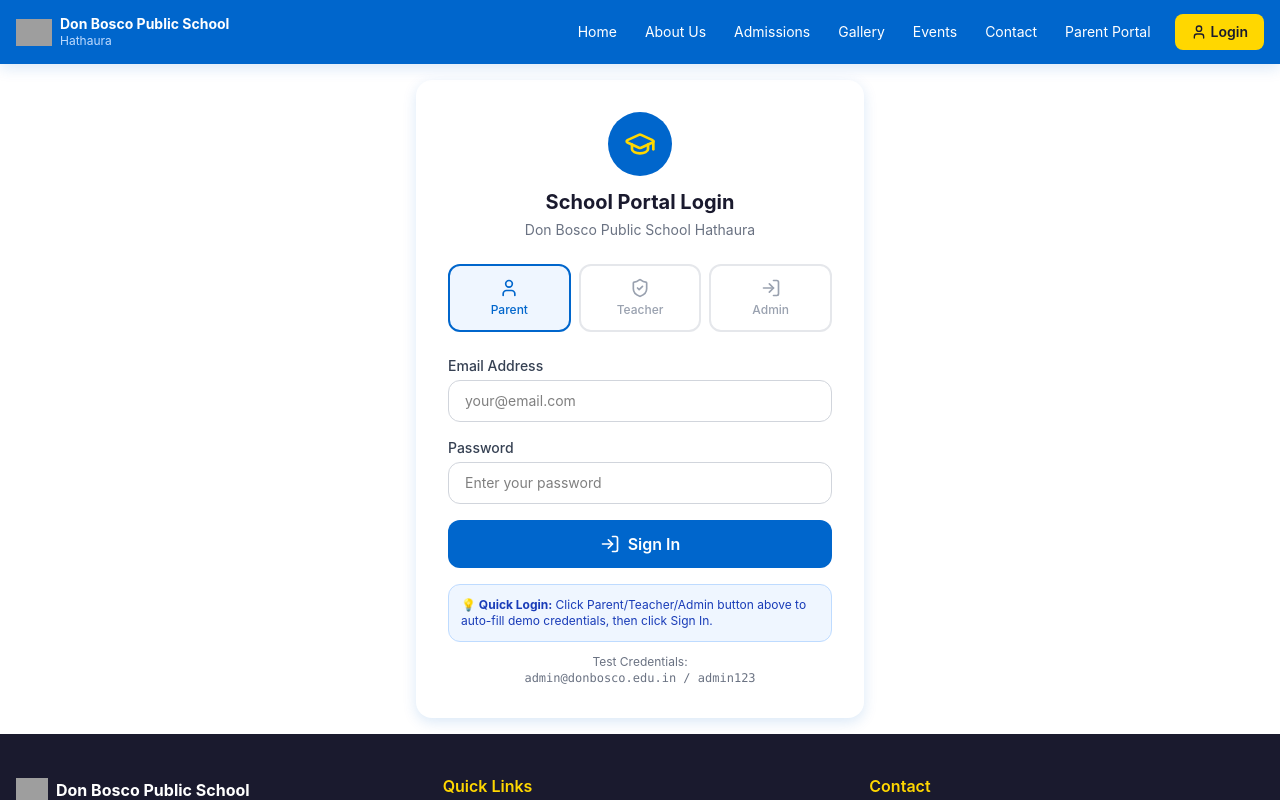
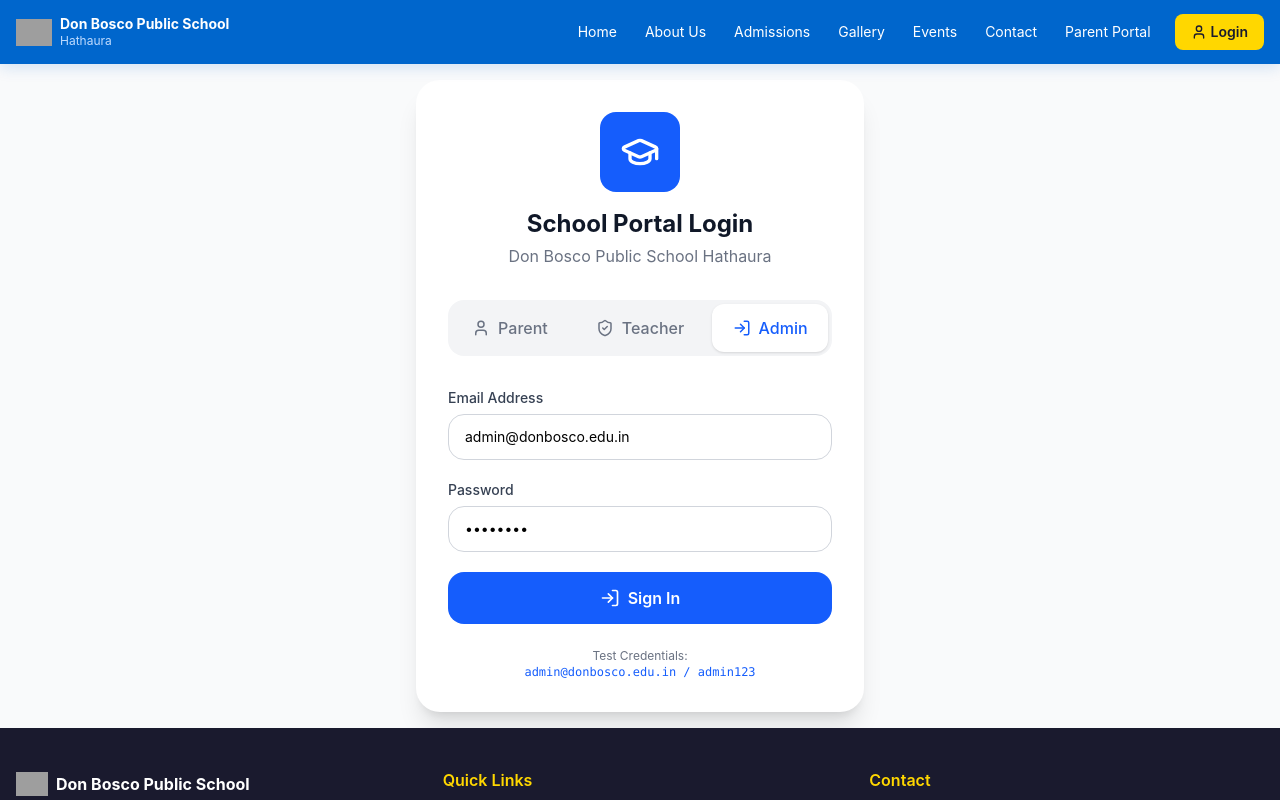
Before and after one commit to academicsrajeev-gif/monkey-code-demo, a React (Vite) app: page /login in a window 1280 px wide. Shown: the top 800 px of the page. Built offline with nearby package versions, Linux system fonts and the light colour scheme; grey boxes are pictures that could not be loaded.

Commit message:
Update Login.jsx

```diff
--- a/Login.jsx
+++ b/Login.jsx
@@ -1,12 +1,12 @@
 import { useState } from 'react'
 import { useNavigate } from 'react-router-dom'
-import { GraduationCap, LogIn, User, ShieldCheck, Loader } from 'lucide-react'
+import { GraduationCap, LogIn, User, ShieldCheck, Loader, AlertCircle } from 'lucide-react'
 import { supabase } from './lib/supabase'
 
 export default function Login() {
-  const [role, setRole] = useState('parent')
-  const [email, setEmail] = useState('')
-  const [password, setPassword] = useState('')
+  const [role, setRole] = useState('admin')
+  const [email, setEmail] = useState('admin@donbosco.edu.in')
+  const [password, setPassword] = useState('admin123')
   const [loading, setLoading] = useState(false)
   const [error, setError] = useState('')
   const navigate = useNavigate()
@@ -14,57 +14,38 @@
   const handleLogin = async (e) => {
     e.preventDefault()
     setError('')
-
-    if (!email.trim() || !password.trim()) {
-      setError('Please enter both email and password')
-      return
-    }
-
     setLoading(true)
 
+    console.log('🔄 Login attempt with:', { email, role })
+
     try {
-      console.log('Attempting login with:', email)
-
       const { data, error: authError } = await supabase.auth.signInWithPassword({
         email: email.trim(),
         password: password.trim(),
       })
 
-      console.log('Auth response:', { data, authError })
-
       if (authError) {
-        console.error('Auth error details:', authError)
-        const errorMsg = authError.message ||
-                         authError.error_description ||
-                         authError.msg ||
-                         `Login failed (Code: ${authError.status || 'unknown'})`
-        setError(errorMsg)
+        console.error('❌ Supabase Auth Error:', authError)
+        setError(authError.message || 'Invalid credentials')
         setLoading(false)
         return
       }
 
-      if (!data || !data.user) {
-        setError('Login failed: No user data returned')
-        setLoading(false)
-        return
-      }
+      console.log('✅ Login successful!', data.user)
 
-      console.log('Login successful, user:', data.user)
-
-      // Login successful - redirect based on role
+      // Redirect based on selected role
       if (role === 'teacher') navigate('/app/attendance')
       else if (role === 'parent') navigate('/app/my-child')
       else navigate('/app/dashboard')
 
     } catch (err) {
-      console.error('Login exception:', err)
-      setError('Login failed: ' + (err.message || 'Unknown error occurred'))
+      console.error('💥 Exception during login:', err)
+      setError('Connection error. Please check your internet and try again.')
       setLoading(false)
     }
   }
 
-  // Auto-fill credentials for demo
-  const fillDemoCredentials = (selectedRole) => {
+  const fillDemo = (selectedRole) => {
     setRole(selectedRole)
     setError('')
     if (selectedRole === 'admin') {
@@ -80,17 +61,17 @@
   }
 
   return (
-    <div className="min-h-[80vh] flex items-center justify-center p-4">
-      <div className="w-full max-w-md bg-white rounded-2xl sticker-shadow p-8">
-        <div className="text-center mb-6">
-          <div className="w-16 h-16 bg-db-blue rounded-full flex items-center justify-center mx-auto mb-3">
-            <GraduationCap size={32} className="text-db-gold" />
+    <div className="min-h-[80vh] flex items-center justify-center p-4 bg-gray-50">
+      <div className="w-full max-w-md bg-white rounded-3xl shadow-xl p-8">
+        <div className="text-center mb-8">
+          <div className="w-20 h-20 bg-blue-600 rounded-2xl flex items-center justify-center mx-auto mb-4">
+            <GraduationCap size={40} className="text-white" />
           </div>
-          <h1 className="text-xl font-bold text-db-dark">School Portal Login</h1>
-          <p className="text-sm text-gray-500 mt-1">Don Bosco Public School Hathaura</p>
+          <h1 className="text-2xl font-bold text-gray-900">School Portal Login</h1>
+          <p className="text-gray-500 mt-1">Don Bosco Public School Hathaura</p>
         </div>
 
-        <div className="flex gap-2 mb-6">
+        <div className="flex gap-3 mb-8 bg-gray-100 p-1 rounded-2xl">
           {[
             { value: 'parent', label: 'Parent', icon: User },
             { value: 'teacher', label: 'Teacher', icon: ShieldCheck },
@@ -98,82 +79,71 @@
           ].map(({ value, label, icon: Icon }) => (
             <button
               key={value}
-              type="button"
-              onClick={() => fillDemoCredentials(value)}
-              className={`flex-1 flex flex-col items-center gap-1 p-3 rounded-xl border-2 transition ${
+              onClick={() => fillDemo(value)}
+              className={`flex-1 py-3 px-4 rounded-xl font-medium flex items-center justify-center gap-2 transition-all ${
                 role === value
-                  ? 'border-db-blue bg-blue-50 text-db-blue'
-                  : 'border-gray-200 text-gray-400 hover:border-gray-300'
+                  ? 'bg-white shadow text-blue-600'
+                  : 'text-gray-500 hover:bg-white/50'
               }`}
             >
-              <Icon size={20} />
-              <span className="text-xs font-medium">{label}</span>
+              <Icon size={18} />
+              {label}
             </button>
           ))}
         </div>
 
-        <form onSubmit={handleLogin} className="space-y-4">
+        <form onSubmit={handleLogin} className="space-y-5">
           <div>
-            <label className="block text-sm font-medium text-gray-700 mb-1">
-              Email Address
-            </label>
+            <label className="block text-sm font-medium text-gray-700 mb-1.5">Email Address</label>
             <input
               type="email"
               value={email}
               onChange={(e) => setEmail(e.target.value)}
-              placeholder="your@email.com"
-              className="w-full px-4 py-2.5 border border-gray-300 rounded-xl text-sm focus:outline-none focus:ring-2 focus:ring-db-blue"
-              autoComplete="email"
+              className="w-full px-4 py-3 border border-gray-300 rounded-2xl focus:outline-none focus:border-blue-500 text-sm"
+              placeholder="admin@donbosco.edu.in"
             />
           </div>
 
           <div>
-            <label className="block text-sm font-medium text-gray-700 mb-1">
-              Password
-            </label>
+            <label className="block text-sm font-medium text-gray-700 mb-1.5">Password</label>
             <input
               type="password"
               value={password}
               onChange={(e) => setPassword(e.target.value)}
-              placeholder="Enter your password"
-              className="w-full px-4 py-2.5 border border-gray-300 rounded-xl text-sm focus:outline-none focus:ring-2 focus:ring-db-blue"
-              autoComplete="current-password"
+              className="w-full px-4 py-3 border border-gray-300 rounded-2xl focus:outline-none focus:border-blue-500 text-sm"
+              placeholder="Enter password"
             />
           </div>
 
           {error && (
-            <div className="p-3 bg-red-50 border border-red-200 rounded-xl text-sm text-red-700 flex items-start gap-2">
-              <span className="text-lg">⚠️</span>
-              <span className="flex-1">{error}</span>
+            <div className="flex items-center gap-2 bg-red-50 border border-red-200 text-red-700 p-3 rounded-2xl text-sm">
+              <AlertCircle size={20} />
+              {error}
             </div>
           )}
 
           <button
             type="submit"
             disabled={loading}
-            className="w-full py-3 bg-db-blue text-white rounded-xl font-semibold hover:bg-blue-700 transition disabled:opacity-50 flex items-center justify-center gap-2"
+            className="w-full py-3.5 bg-blue-600 hover:bg-blue-700 disabled:bg-blue-400 text-white font-semibold rounded-2xl flex items-center justify-center gap-2 transition"
           >
             {loading ? (
               <>
-                <Loader className="animate-spin" size={20} /> Signing In...
+                <Loader className="animate-spin" size={20} />
+                Signing in...
               </>
             ) : (
               <>
-                <LogIn size={20} /> Sign In
+                <LogIn size={20} />
+                Sign In
               </>
             )}
           </button>
         </form>
 
-        <div className="mt-4 p-3 bg-blue-50 border border-blue-200 rounded-xl text-xs text-blue-800">
-          <strong>💡 Quick Login:</strong> Click Parent/Teacher/Admin button above to auto-fill demo credentials, then click Sign In.
-        </div>
-
-        <div className="mt-3 text-center">
-          <p className="text-xs text-gray-500">
-            Test Credentials:<br />
-            <span className="font-mono">admin@donbosco.edu.in / admin123</span>
-          </p>
+        <div className="mt-6 text-center text-xs text-gray-500">
+          Test Credentials: <br />
+          <span className="font-mono text-blue-600">admin@donbosco.edu.in / admin123</span>
         </div>
       </div>
     </div>
```
